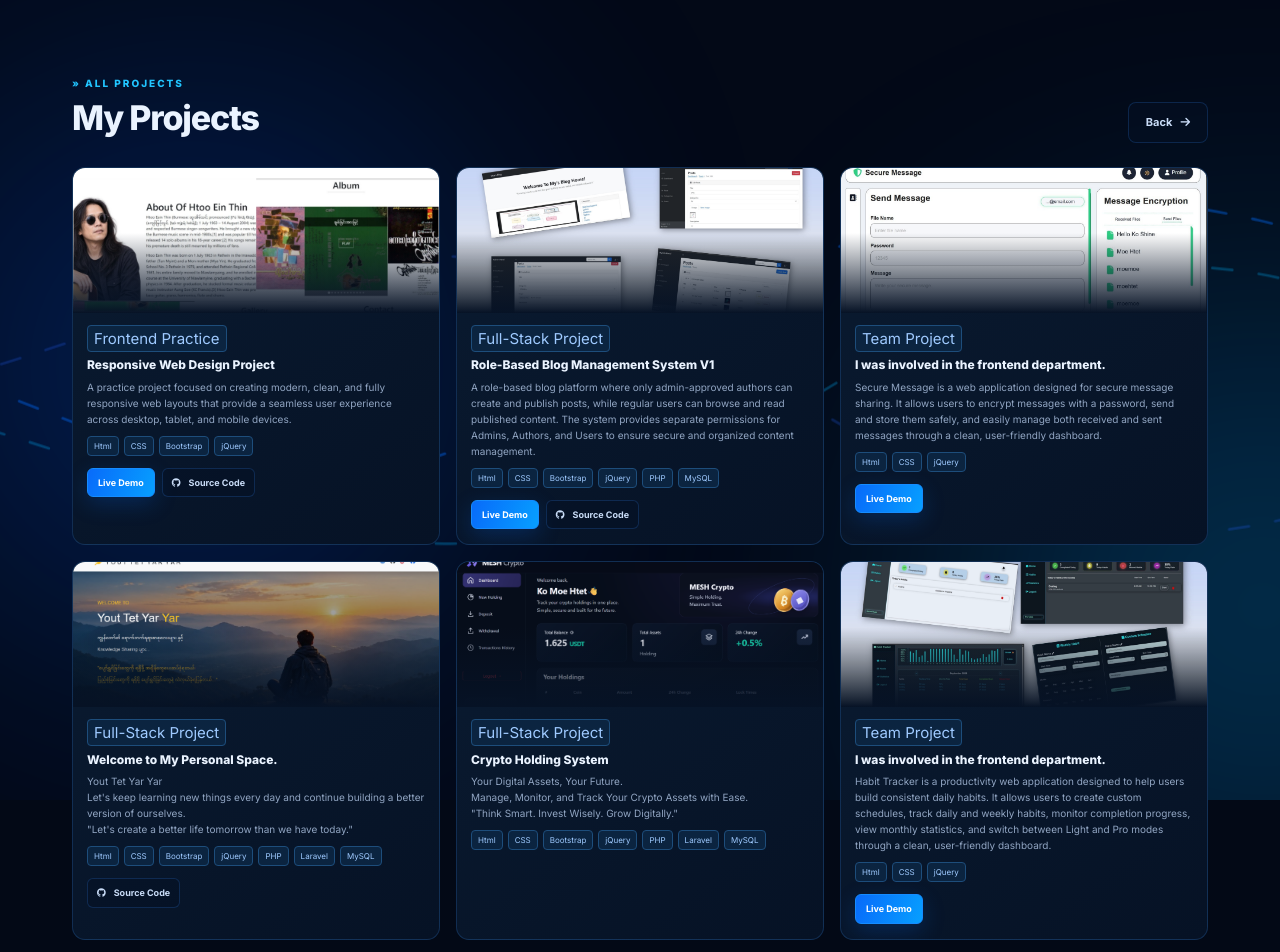
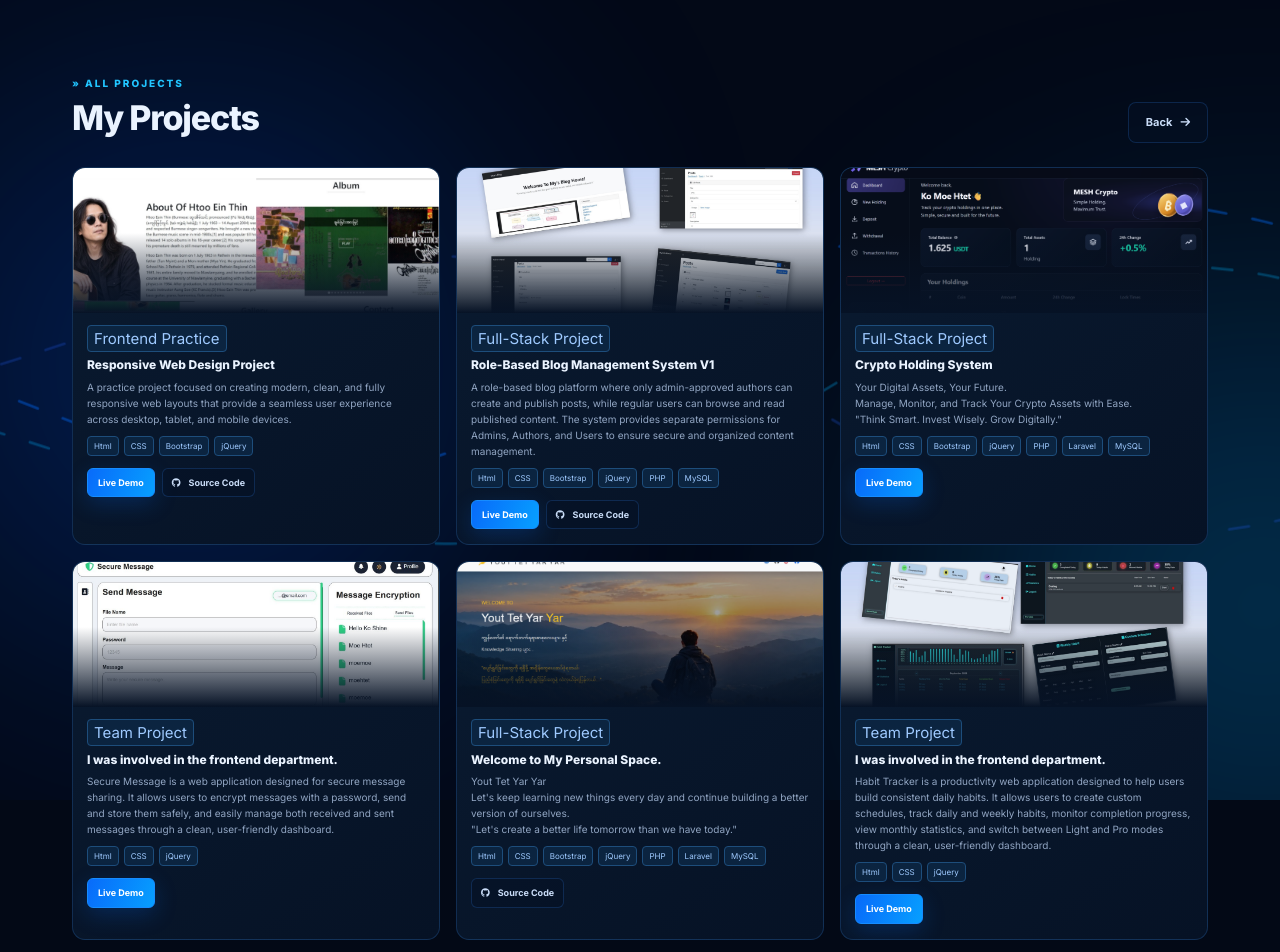
Before and after one commit to MoeHtet9/MoeHtet9.github.io, a plain HTML site: page projects.html in a window 1280 px wide. Shown: the top 952 px of the page. Drawn offline with nearby package versions, Linux system fonts and the light colour scheme; animation ran at ten frames a second.

Commit message:
database

```diff
--- a/projects.html
+++ b/projects.html
@@ -105,6 +105,31 @@
                 <div class="col-md-6 col-lg-4 reveal">
                     <article class="project-card">
                         <div class="project-image">
+                            <img src="images/my_pj4.png" alt="E-commerce dashboard">
+                        </div>
+                        <div class="project-content">
+                            <span class="tag" style="font-size: 15px;">Full-Stack Project</span>
+                            <h3 class="mt-2">Crypto Holding System</h3>
+                            <p>Your Digital Assets, Your Future.<br>Manage, Monitor, and Track Your Crypto Assets with Ease.<br>"Think Smart. Invest Wisely. Grow Digitally."</p>
+                            <div class="tags">
+                                <span class="tag">Html</span>
+                                <span class="tag">CSS</span>
+                                <span class="tag">Bootstrap</span>
+                                <span class="tag">jQuery</span>
+                                <span class="tag">PHP</span>
+                                <span class="tag">Laravel</span>
+                                <span class="tag">MySQL</span>
+                            </div>
+                            <div class="project-actions">
+                                <a class="btn-main" href="https://meshc-web.ethiodeploy.app" target="_blank">Live Demo</a>
+                                <!-- <a class="btn-outline" href="https://github.com/MoeHtet9" target="_blank"><i class="fa-brands fa-github"></i> Source Code</a> -->
+                            </div>
+                        </div>
+                    </article>
+                </div>
+                <div class="col-md-6 col-lg-4 reveal">
+                    <article class="project-card">
+                        <div class="project-image">
                             <img src="images/team_pj1.jpg" alt="E-commerce dashboard">
                         </div>
                         <div class="project-content">
@@ -144,31 +169,6 @@
                                 <!-- <a class="btn-main" href="https://habit-tracker-6m6p.onrender.com/" target="_blank">Live Demo</a> -->
                                 <a class="btn-outline" href="https://github.com/MoeHtet9/yout_tet_yar_yar.git" target="_blank"><i class="fa-brands fa-github"></i> Source Code</a>
                             </div>
-                        </div>
-                    </article>
-                </div>
-                <div class="col-md-6 col-lg-4 reveal">
-                    <article class="project-card">
-                        <div class="project-image">
-                            <img src="images/my_pj4.png" alt="E-commerce dashboard">
-                        </div>
-                        <div class="project-content">
-                            <span class="tag" style="font-size: 15px;">Full-Stack Project</span>
-                            <h3 class="mt-2">Crypto Holding System</h3>
-                            <p>Your Digital Assets, Your Future.<br>Manage, Monitor, and Track Your Crypto Assets with Ease.<br>"Think Smart. Invest Wisely. Grow Digitally."</p>
-                            <div class="tags">
-                                <span class="tag">Html</span>
-                                <span class="tag">CSS</span>
-                                <span class="tag">Bootstrap</span>
-                                <span class="tag">jQuery</span>
-                                <span class="tag">PHP</span>
-                                <span class="tag">Laravel</span>
-                                <span class="tag">MySQL</span>
-                            </div>
-                            <!-- <div class="project-actions">
-                                <a class="btn-main" href="https://komoehtetblog.gt.tc/index.php" target="_blank">Live Demo</a>
-                                <a class="btn-outline" href="https://github.com/MoeHtet9" target="_blank"><i class="fa-brands fa-github"></i> Source Code</a>
-                            </div> -->
                         </div>
                     </article>
                 </div>
```
Also changed, not shown: index.html (+9 -6 lines).
